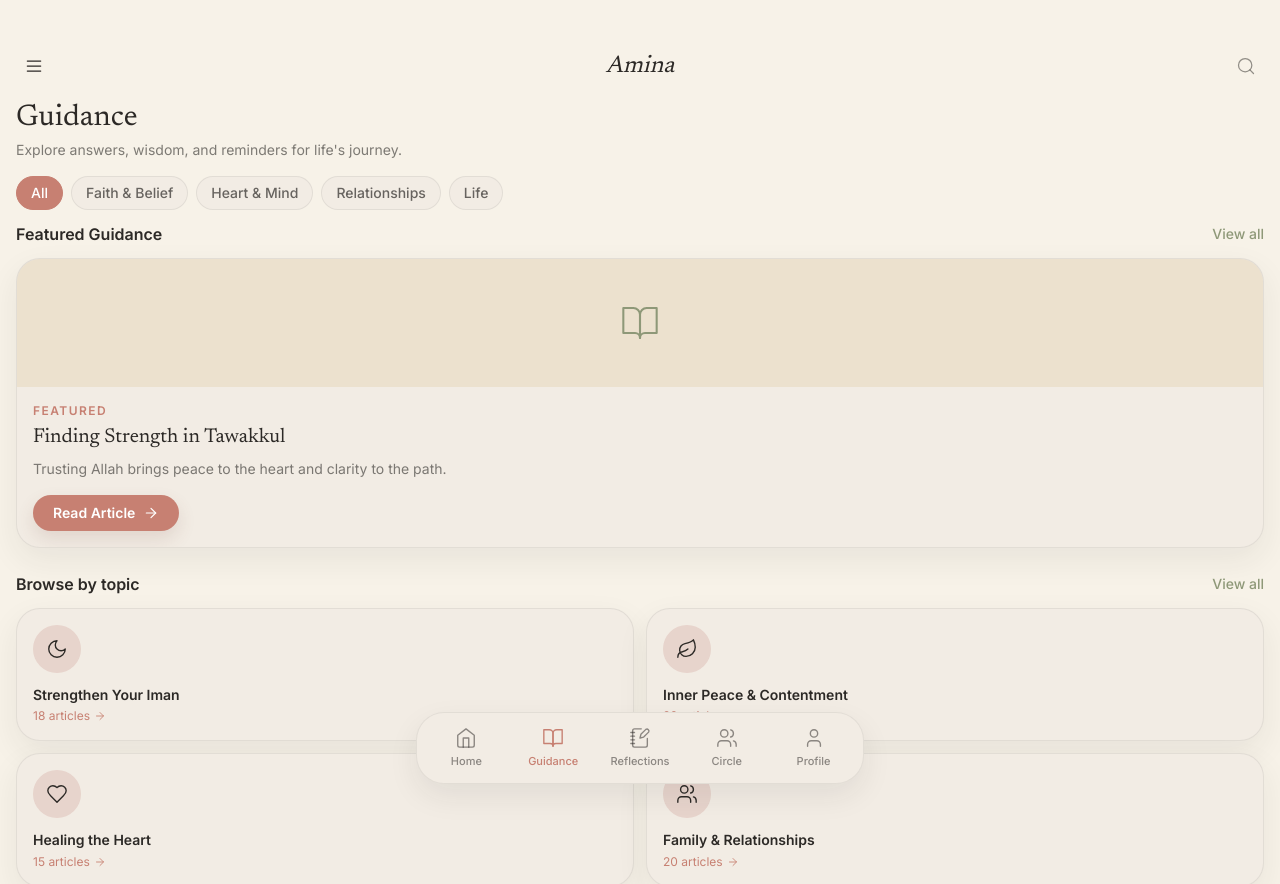
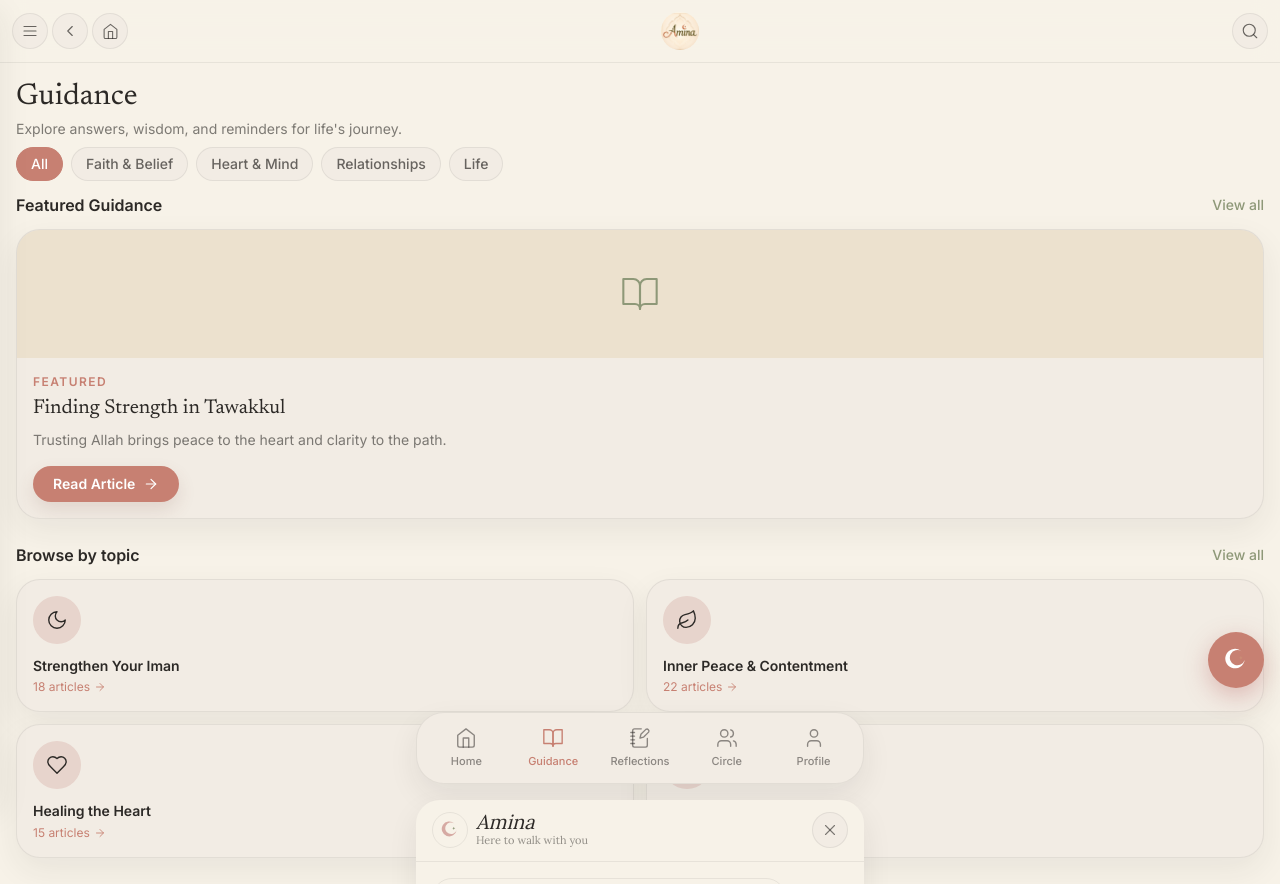
Before and after one commit to redlanternstudios/Amina, a Next.js app: page /guidance in a window 1280 px wide. Shown: the top 884 px of the page. Built offline with nearby package versions, Linux system fonts and the light colour scheme.

Commit message:
feat: enhance chat message styling and add AppHeader component
Co-authored-by: RedLantern <69994675+redlanternstudios@users.noreply.github.com>

```diff
--- a/app/(app)/chat/[id]/page.tsx
+++ b/app/(app)/chat/[id]/page.tsx
@@ -121,7 +121,7 @@ function ChatInner() {
                 msg.role === 'user' ? 'text-white rounded-tr-sm bg-rose-amina' : 'bg-ivory text-charcoal rounded-tl-sm'
               }`}
             >
-              <p className="text-sm leading-relaxed whitespace-pre-wrap">{msg.content}</p>
+              <p className={`leading-relaxed whitespace-pre-wrap ${msg.role === 'assistant' ? 'font-amina-voice text-[16px]' : 'text-sm'}`}>{msg.content}</p>
               <p className={`text-xs mt-1 ${msg.role === 'user' ? 'text-white/60' : 'text-charcoal/30'}`}>
                 {msg.timestamp.toLocaleTimeString([], { hour: '2-digit', minute: '2-digit' })}
               </p>
--- a/app/(app)/guidance/page.tsx
+++ b/app/(app)/guidance/page.tsx
@@ -1,8 +1,9 @@
 'use client'
 
 import { useState } from 'react'
-import { Menu, Search, BookOpen, Moon, Leaf, Heart, Users, MessageCircle, ChevronRight, Bookmark, ArrowRight } from 'lucide-react'
+import { Search, BookOpen, Moon, Leaf, Heart, Users, MessageCircle, ChevronRight, Bookmark, ArrowRight } from 'lucide-react'
 import BottomNav from '@/components/BottomNav'
+import AppHeader from '@/components/app/AppHeader'
 
 const CATEGORIES = ['All', 'Faith & Belief', 'Heart & Mind', 'Relationships', 'Life']
 
@@ -24,17 +25,17 @@ export default function GuidancePage() {
 
   return (
     <div className="flex flex-col min-h-dvh bg-cream pb-28">
-      {/* Header */}
-      <div className="px-4 pt-12 pb-4">
-        <div className="flex items-center justify-between mb-4">
-          <button aria-label="Menu" className="w-9 h-9 flex items-center justify-center text-charcoal">
-            <Menu size={20} strokeWidth={1.5} />
+      <AppHeader
+        brand
+        right={
+          <button aria-label="Search" className="w-9 h-9 flex items-center justify-center rounded-full bg-ivory text-charcoal/70" style={{ border: '1px solid var(--amina-hairline)' }}>
+            <Search size={18} strokeWidth={1.5} />
           </button>
-          <div className="font-display italic text-2xl text-charcoal">Amina</div>
-          <button aria-label="Search" className="w-9 h-9 flex items-center justify-center text-charcoal/50">
-            <Search size={20} strokeWidth={1.5} />
-          </button>
-        </div>
+        }
+      />
+
+      {/* Page heading */}
+      <div className="px-4 pt-4 pb-2">
         <h1 className="font-display text-3xl text-charcoal mb-1">Guidance</h1>
         <p className="text-charcoal/60 text-sm">Explore answers, wisdom, and reminders for life&apos;s journey.</p>
       </div>
--- a/app/(app)/home/page.tsx
+++ b/app/(app)/home/page.tsx
@@ -2,8 +2,9 @@
 
 import { useState } from 'react'
 import { useRouter } from 'next/navigation'
-import { Menu, Bell, ArrowUp, Paperclip, Mic, Sparkles, MoreHorizontal, Heart, Moon, BookOpen, Leaf } from 'lucide-react'
+import { Bell, ArrowUp, Paperclip, Mic, Sparkles, MoreHorizontal, Heart, Moon, BookOpen, Leaf } from 'lucide-react'
 import BottomNav from '@/components/BottomNav'
+import AppHeader from '@/components/app/AppHeader'
 import AminaIcon from '@/components/brand/AminaIcon'
 
 const QUICK_CHIPS = [
@@ -30,17 +31,15 @@ export default function HomePage() {
 
   return (
     <div className="flex flex-col min-h-dvh bg-cream pb-28">
-      {/* Header */}
-      <div className="relative flex items-center justify-between px-4 pt-5 pb-2">
-        <button aria-label="Menu" className="w-9 h-9 flex items-center justify-center rounded-full bg-ivory text-charcoal/60">
-          <Menu size={18} strokeWidth={1.5} />
-        </button>
-        <h1 className="font-display italic text-3xl text-charcoal absolute left-1/2 -translate-x-1/2">Amina</h1>
-        <button aria-label="Notifications" className="w-9 h-9 flex items-center justify-center rounded-full bg-ivory relative text-charcoal/60">
-          <Bell size={18} strokeWidth={1.5} />
-          <span className="absolute top-1.5 right-1.5 w-2 h-2 rounded-full bg-rose-amina" />
-        </button>
-      </div>
+      <AppHeader
+        brand
+        right={
+          <button aria-label="Notifications" className="w-9 h-9 flex items-center justify-center rounded-full bg-ivory relative text-charcoal/70" style={{ border: '1px solid var(--amina-hairline)' }}>
+            <Bell size={18} strokeWidth={1.5} />
+            <span className="absolute top-1.5 right-1.5 w-2 h-2 rounded-full bg-rose-amina" />
+          </button>
+        }
+      />
 
       {/* Arch hero + greeting */}
       <div className="relative px-4 pb-4">
--- a/app/(app)/layout.tsx
+++ b/app/(app)/layout.tsx
@@ -1,11 +1,19 @@
+import { ChromeProvider } from '@/components/app/ChromeContext'
+import Sidebar from '@/components/app/Sidebar'
+import AminaBubble from '@/components/app/AminaBubble'
+
 export default function AppLayout({
   children,
 }: {
   children: React.ReactNode
 }) {
   return (
-    <div className="min-h-dvh bg-cream flex flex-col">
-      {children}
-    </div>
+    <ChromeProvider>
+      <div className="min-h-dvh bg-cream flex flex-col">
+        {children}
+      </div>
+      <Sidebar />
+      <AminaBubble />
+    </ChromeProvider>
   )
 }
--- a/app/layout.tsx
+++ b/app/layout.tsx
@@ -1,5 +1,5 @@
 import type { Metadata, Viewport } from 'next'
-import { Inter, Newsreader } from 'next/font/google'
+import { Inter, Newsreader, Lora } from 'next/font/google'
 import './globals.css'
 
 const inter = Inter({
@@ -14,6 +14,15 @@ const newsreader = Newsreader({
   weight: ['400', '500', '600'],
   style: ['normal', 'italic'],
   variable: '--font-display',
+  display: 'swap',
+})
+
+// Amina's voice font — warm, literary, unmistakably feminine
+const lora = Lora({
+  subsets: ['latin'],
+  weight: ['400', '500', '600'],
+  style: ['normal', 'italic'],
+  variable: '--font-amina-voice',
   display: 'swap',
 })
 
@@ -42,7 +51,7 @@ export default function RootLayout({
   children: React.ReactNode
 }) {
   return (
-    <html lang="en" className={`${inter.variable} ${newsreader.variable} bg-cream`}>
+    <html lang="en" className={`${inter.variable} ${newsreader.variable} ${lora.variable} bg-cream`}>
       <body className="bg-cream text-charcoal font-body antialiased">
         {children}
       </body>
--- a/components/app/AminaBubble.tsx
+++ b/components/app/AminaBubble.tsx
@@ -107,8 +107,8 @@ export default function AminaBubble() {
               <AminaIcon size={20} />
             </span>
             <div>
-              <p className="font-display italic text-xl leading-none text-charcoal">Amina</p>
-              <p className="text-[11px] text-charcoal/50">Here to walk with you</p>
+              <p className="font-amina-voice italic text-xl leading-none text-charcoal">Amina</p>
+              <p className="font-amina-voice text-[11px] text-charcoal/50">Here to walk with you</p>
             </div>
           </div>
           <button
@@ -126,10 +126,10 @@ export default function AminaBubble() {
           {messages.map((m) => (
             <div
               key={m.id}
-              className={`max-w-[85%] px-4 py-2.5 text-[15px] leading-relaxed ${
+              className={`max-w-[85%] px-4 py-2.5 leading-relaxed ${
                 m.role === 'user'
-                  ? 'self-end rounded-2xl rounded-br-md text-ivory'
-                  : 'self-start rounded-2xl rounded-bl-md text-charcoal'
+                  ? 'self-end rounded-2xl rounded-br-md text-ivory text-[15px]'
+                  : 'self-start rounded-2xl rounded-bl-md text-charcoal text-[16px] font-amina-voice'
               }`}
               style={
                 m.role === 'user'
--- a/components/app/AppHeader.tsx
+++ b/components/app/AppHeader.tsx
@@ -62,7 +62,12 @@ export default function AppHeader({ title, brand, right }: AppHeaderProps) {
       {/* Center title */}
       <div className="flex-1 flex items-center justify-center min-w-0">
         {brand ? (
-          <span className="font-display italic text-2xl text-charcoal truncate">Amina</span>
+          <img
+            src="/images/amina-logo.png"
+            alt="Amina"
+            className="object-cover rounded-full"
+            style={{ height: 38, width: 38 }}
+          />
         ) : (
           <h1 className="font-display text-xl text-charcoal truncate">{title}</h1>
         )}
--- a/tailwind.config.ts
+++ b/tailwind.config.ts
@@ -27,6 +27,7 @@ const config: Config = {
       fontFamily: {
         display: ['var(--font-display)', 'Newsreader', 'Georgia', 'serif'],
         body: ['var(--font-inter)', 'Inter', 'system-ui', 'sans-serif'],
+        'amina-voice': ['var(--font-amina-voice)', 'Lora', 'Georgia', 'serif'],
       },
       borderRadius: {
         xl: '1rem',
```
Also changed, not shown: public/images/amina-logo.png (added).
